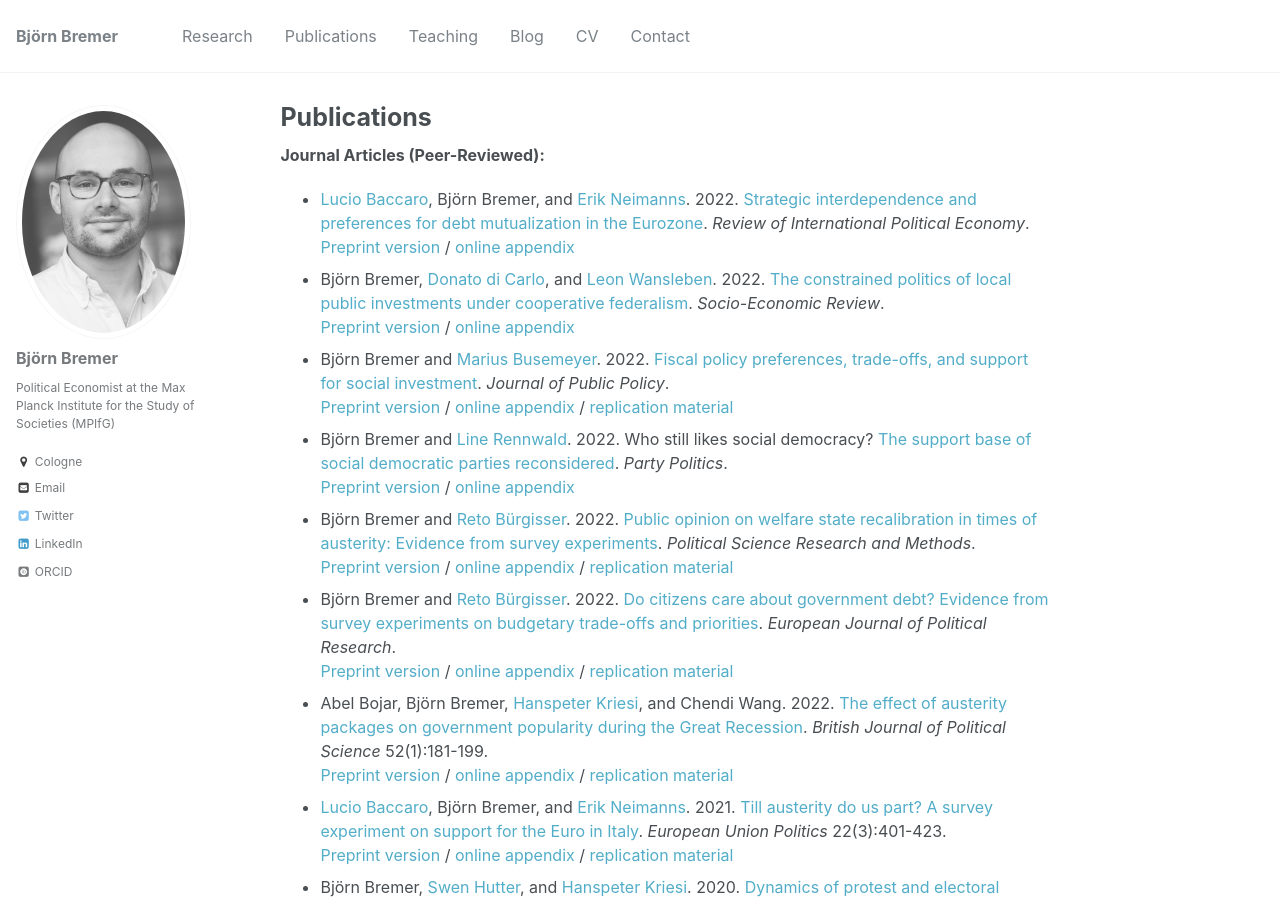
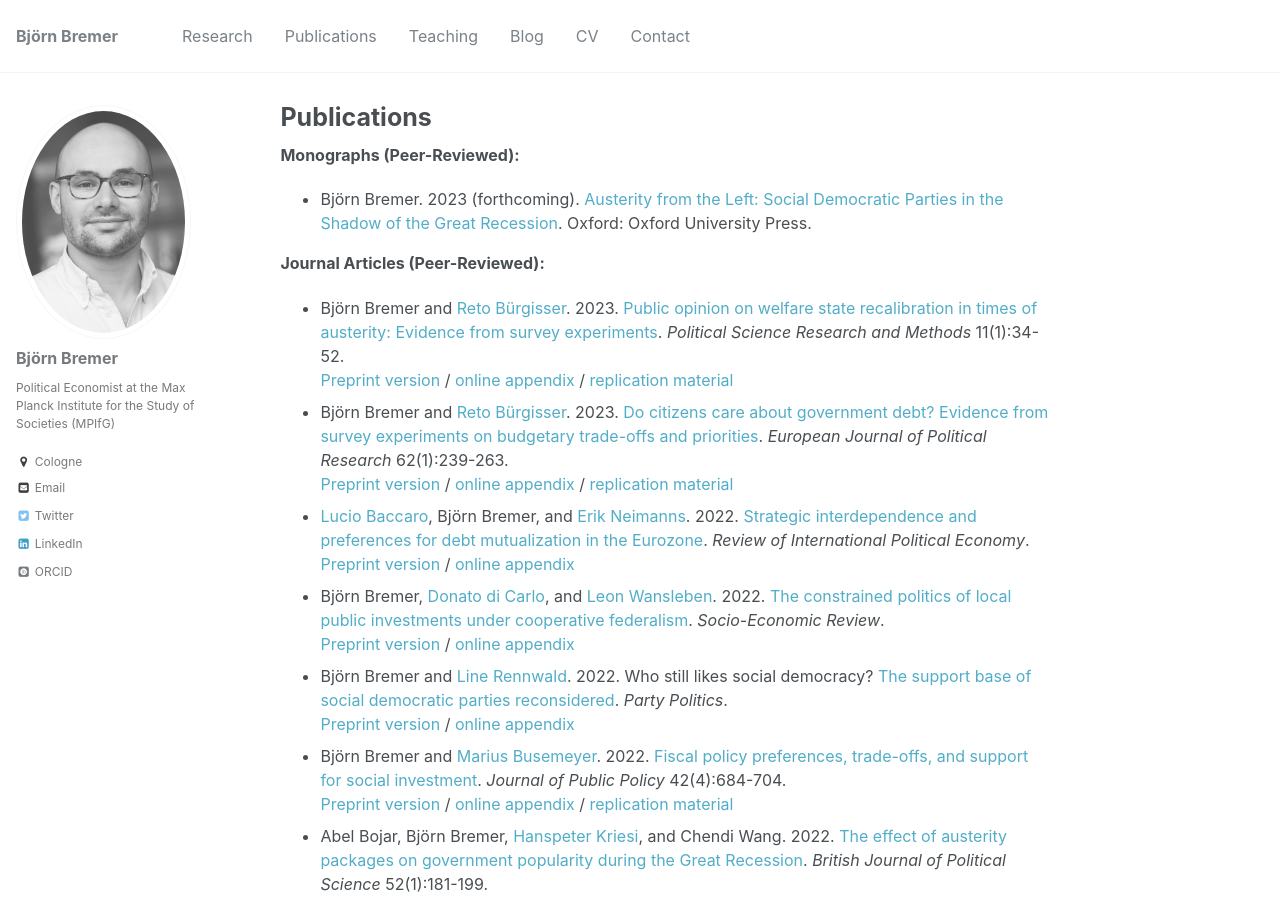
Before and after one commit to bjoernbremer/bjoernbremer.github.io, a Jekyll site: the page built from _pages/publications.md, in a window 1280 px wide and 900 px high. Built offline with Jekyll 4.4.1, drawn with Linux system fonts in a browser that asks for light colours; some web fonts are replaced.

Commit message:
Update publications.md

```diff
--- a/_pages/publications.md
+++ b/_pages/publications.md
@@ -6,19 +6,22 @@ author_profile: true
 
 {% include base_path %}
 
+**Monographs (Peer-Reviewed):**
+* Björn Bremer. 2023 (forthcoming). [Austerity from the Left: Social Democratic Parties in the Shadow of the Great Recession](https://global.oup.com/academic/product/austerity-from-the-left-9780192872210?facet_narrowbyprice_facet=50to100&lang=en&cc=mv#). Oxford: Oxford University Press.
+
 **Journal Articles (Peer-Reviewed):**
+* Björn Bremer and [Reto Bürgisser](https://retobuergisser.com/). 2023. [Public opinion on welfare state recalibration in times of austerity: Evidence from survey experiments](https://cup.org/3IVayu6). *Political Science Research and Methods* 11(1):34-52. <br/>
+[Preprint version](https://osf.io/uj6eq/)  / [online appendix]({{ site.url }}/files/publications/BremerBürgisser_PSRM_OnlineAppendix.pdf) / [replication material](https://dataverse.harvard.edu/dataset.xhtml?persistentId=doi:10.7910/DVN/7ERIFH)
+* Björn Bremer and [Reto Bürgisser](https://retobuergisser.com/). 2023. [Do citizens care about government debt? Evidence from survey experiments on budgetary trade-offs and priorities](https://ejpr.onlinelibrary.wiley.com/doi/abs/10.1111/1475-6765.12505). *European Journal of Political Research* 62(1):239-263. <br/>
+[Preprint version](https://osf.io/preprints/socarxiv/gw5ea/) / [online appendix]({{ site.url }}/files/publications/BremerBürgisser_EJPR_OnlineAppendix.pdf) / [replication material](https://ejpr.onlinelibrary.wiley.com/doi/full/10.1111/1475-6765.12505)
 * [Lucio Baccaro](https://www.mpifg.de/people/lb/index_en.asp), Björn Bremer, and [Erik Neimanns](https://www.mpifg.de/forschung/wissdetails_en.asp?MitarbID=885). 2022. [Strategic interdependence and preferences for debt mutualization in the Eurozone](https://doi.org/10.1080/09692290.2022.2107043). *Review of International Political Economy*. <br/>
 [Preprint version](https://osf.io/preprints/socarxiv/atg8p/) / [online appendix]({{ site.url }}/files/publications/BaccaroBremerNeimanns_RIPE_OnlineAppendix.pdf)
 * Björn Bremer, [Donato di Carlo](https://www.mpifg.de/person/110112/753645), and [Leon Wansleben](https://www.mpifg.de/person/wansleben-leon/576460). 2022. [The constrained politics of local public investments under cooperative federalism](https://doi.org/10.1093/ser/mwac026). *Socio-Economic Review*. <br/>
 [Preprint version]({{ site.url }}/files/publications/BremerDiCarloWansleben_SER_Preprint.pdf) / [online appendix]({{ site.url }}/files/publications/BremerDiCarloWansleben_SER_OnlineAppendix.pdf)
-* Björn Bremer and [Marius Busemeyer](https://www.polver.uni-konstanz.de/en/busemeyer/team/prof-marius-r-busemeyer/). 2022. [Fiscal policy preferences, trade-offs, and support for social investment](https://doi.org/10.1017/S0143814X22000095). *Journal of Public Policy*. <br/>
-[Preprint version]({{ site.url }}/files/publications/BremerBusemeyer_JPP_Preprint.pdf) / [online appendix]({{ site.url }}/files/publications/BremerBusemeyer_JPP_OnlineAppendix.pdf) / [replication material]( https://doi.org/10.7910/DVN/LQUPJW)
 * Björn Bremer and [Line Rennwald](https://linerennwald.wordpress.com/). 2022. Who still likes social democracy? [The support base of social democratic parties reconsidered](https://doi.org/10.1177/13540688221093770). *Party Politics*. <br/>
 [Preprint version]({{ site.url }}/files/publications/BremerRennwald_PartyPolitics_Preprint.pdf) / [online appendix]({{ site.url }}/files/publications/BremerRennwald_PartyPolitics_OnlineAppendix.pdf)
-* Björn Bremer and [Reto Bürgisser](https://retobuergisser.com/). 2022. [Public opinion on welfare state recalibration in times of austerity: Evidence from survey experiments](https://cup.org/3IVayu6). *Political Science Research and Methods*. <br/>
-[Preprint version](https://osf.io/uj6eq/)  / [online appendix]({{ site.url }}/files/publications/BremerBürgisser_PSRM_OnlineAppendix.pdf) / [replication material](https://dataverse.harvard.edu/dataset.xhtml?persistentId=doi:10.7910/DVN/7ERIFH)
-* Björn Bremer and [Reto Bürgisser](https://retobuergisser.com/). 2022. [Do citizens care about government debt? Evidence from survey experiments on budgetary trade-offs and priorities](https://ejpr.onlinelibrary.wiley.com/doi/abs/10.1111/1475-6765.12505). *European Journal of Political Research*. <br/>
-[Preprint version](https://osf.io/preprints/socarxiv/gw5ea/) / [online appendix]({{ site.url }}/files/publications/BremerBürgisser_EJPR_OnlineAppendix.pdf) / [replication material](https://ejpr.onlinelibrary.wiley.com/doi/full/10.1111/1475-6765.12505)
+* Björn Bremer and [Marius Busemeyer](https://www.polver.uni-konstanz.de/en/busemeyer/team/prof-marius-r-busemeyer/). 2022. [Fiscal policy preferences, trade-offs, and support for social investment](https://doi.org/10.1017/S0143814X22000095). *Journal of Public Policy* 42(4):684-704. <br/>
+[Preprint version]({{ site.url }}/files/publications/BremerBusemeyer_JPP_Preprint.pdf) / [online appendix]({{ site.url }}/files/publications/BremerBusemeyer_JPP_OnlineAppendix.pdf) / [replication material]( https://doi.org/10.7910/DVN/LQUPJW)
 * Abel Bojar, Björn Bremer, [Hanspeter Kriesi](http://www.eui.eu/DepartmentsAndCentres/PoliticalAndSocialSciences/People/Professors/Kriesi.aspx), and Chendi Wang. 2022. [The effect of austerity packages on government popularity during the Great Recession](https://t.co/2Fmbwkxf9T?amp=1). *British Journal of Political Science* 52(1):181-199. <br/>
 [Preprint version]({{ site.url }}/files/publications/BojarBremerKriesiWang_BJPolS_Preprint.pdf) / [online appendix]({{ site.url }}/files/publications/BojarBremerKriesiWang_BJPolS_OnlineAppendix.pdf) / [replication material](https://doi.org/10.7910/DVN/MDLQKC)
 * [Lucio Baccaro](https://www.mpifg.de/people/lb/index_en.asp), Björn Bremer, and [Erik Neimanns](https://www.mpifg.de/forschung/wissdetails_en.asp?MitarbID=885). 2021. [Till austerity do us part? A survey experiment on support for the Euro in Italy](https://journals.sagepub.com/doi/full/10.1177/14651165211004772). *European Union Politics* 22(3):401-423. <br/>
```
